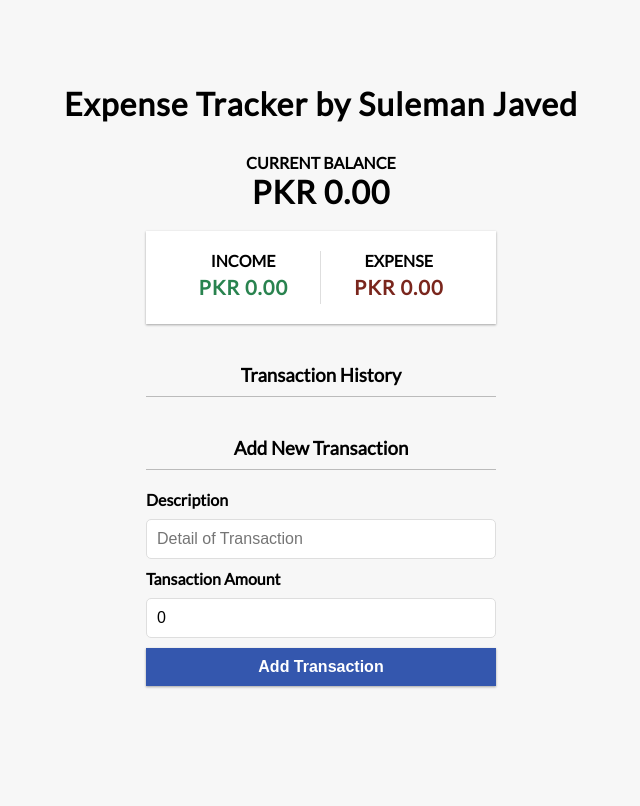
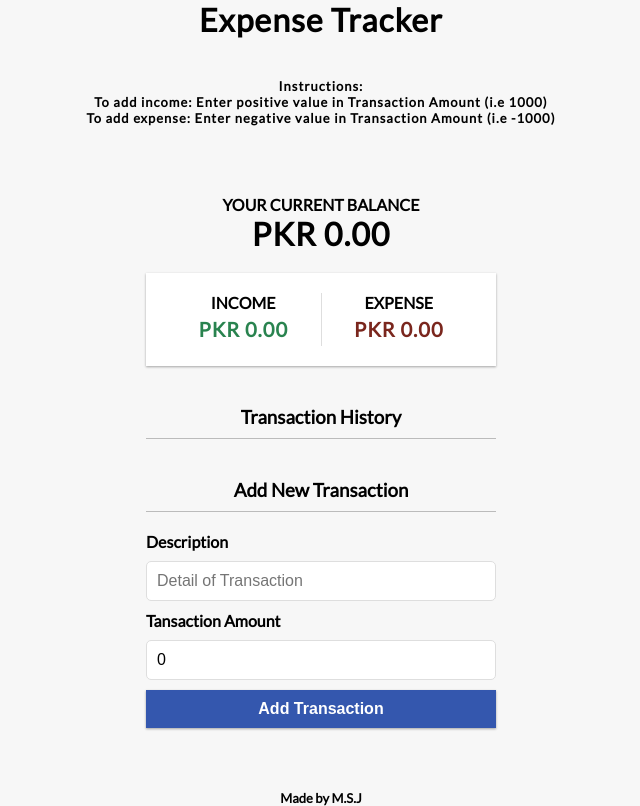
Before and after one commit to SulemanJaved/expense-tracker-app, a React (Create React App) app: page / in a window 1280 px wide. Shown: the whole page, without its empty margins (319-959 px from the left). Built offline with nearby package versions, Linux system fonts and the light colour scheme.

Commit message:
New features Added small font in app.css Added Instructions in Header.js Changed Balance UI Text in Balance.js Created Footer.js

```diff
--- a/src/App.css
+++ b/src/App.css
@@ -46,6 +46,12 @@ h3 {
 h4 {
   margin: 0;
   text-transform: uppercase;
+  text-align: center;
+}
+
+h5 {
+  font-size: small;
+  margin: 0;
   text-align: center;
 }
 
--- a/src/App.js
+++ b/src/App.js
@@ -7,6 +7,7 @@ import { Balance } from './components/Balance'
 import { AccountSummary } from './components/AccountSummary'
 import { TransactionHistory } from './components/TransactionHistory'
 import { AddTransaction } from './components/AddTransaction'
+import { Footer } from './components/Footer'
 
 // Import Golabal Provider
 import { GlobalProvider } from './context/GlobalState';
@@ -22,6 +23,7 @@ function App() {
         <TransactionHistory/>
         <AddTransaction/>
       </div>
+      <Footer/>
     </GlobalProvider>
   );
 }
--- a/src/components/Balance.js
+++ b/src/components/Balance.js
@@ -11,7 +11,7 @@ export const Balance = () => {
 
     return (
         <div>
-            <h4>Current Balance</h4>
+            <h4>Your Current Balance</h4>
             <h1>PKR {balance}</h1>
         </div>
     )
--- /dev/null
+++ b/src/components/Footer.js
@@ -0,0 +1,11 @@
+ import React from 'react';
+
+ export const Footer = () => {
+     return (
+         <h5>
+             <br/>
+             <br/>
+             <h5>Made by M.S.J</h5>
+         </h5>
+     )
+}
--- a/src/components/Header.js
+++ b/src/components/Header.js
@@ -3,7 +3,13 @@
  export const Header = () => {
      return (
          <h1>
-             Expense Tracker by Suleman Javed
+            Expense Tracker
+            <br/>
+            <br/>
+            <h5>Instructions:</h5>
+            <h5>To add income: Enter positive value in Transaction Amount (i.e 1000)</h5>
+            <h5>To add expense: Enter negative value in Transaction Amount (i.e -1000)</h5>
+            <br/>
          </h1>
      )
  }
```
